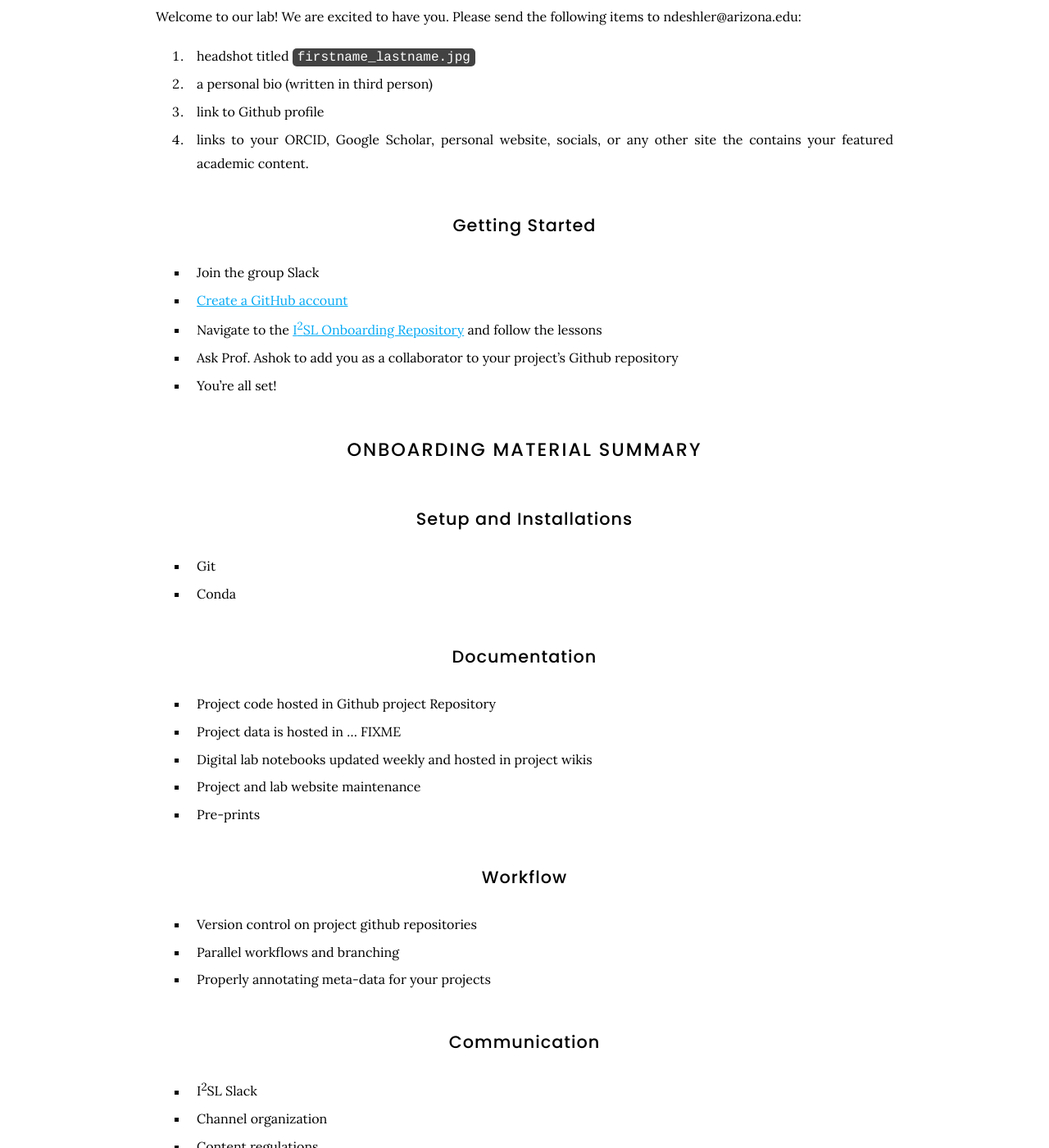
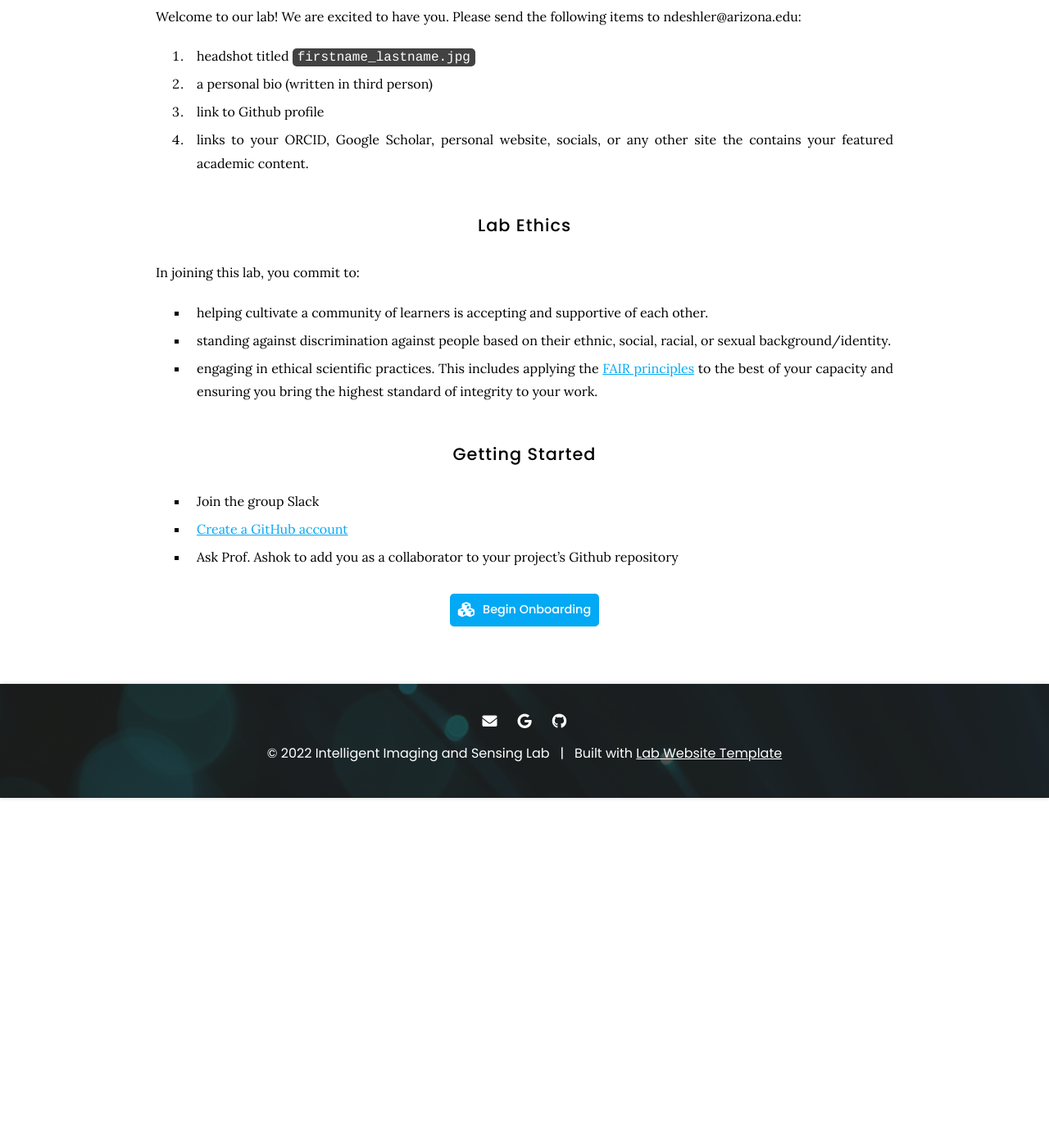
Before and after one commit to I2SL/I2SL-Website, a Jekyll site: the page built from onboarding/index.md, in a window 1280 px wide and 1400 px high, scrolled down 571 px. Shown: the whole window at 82% size. Built offline with Jekyll 4.4.1, drawn with Linux system fonts in a browser that asks for light colours; after the commit the page ends 1544 px from its top, so only the background shows below that.

Commit message:
updated onboarding page

```diff
--- a/onboarding/index.md
+++ b/onboarding/index.md
@@ -18,38 +18,27 @@ Welcome to our lab! We are excited to have you. Please send the following items
   3. link to Github profile
   4. links to your ORCID, Google Scholar, personal website, socials, or any other site the contains your featured academic content.
 
-## Getting Started
-- Join the group Slack
-- [Create a GitHub account](https://github.com)
-- Navigate to the [I<sup>2</sup>SL Onboarding Repository](https://github.com/ashokamit/Onboarding) and follow the lessons
-- Ask Prof. Ashok to add you as a collaborator to your project's Github repository
-- You're all set!
 
-# Onboarding Material Summary
-
-## Setup and Installations
-- Git
-- Conda
-
-## Documentation
-- Project code hosted in Github project Repository
-- Project data is hosted in ... FIXME
-- Digital lab notebooks updated weekly and hosted in project wikis
-- Project and lab website maintenance
-- Pre-prints
-
-## Workflow
-- Version control on project github repositories
-- Parallel workflows and branching
-- Properly annotating meta-data for your projects
-
-## Communication
-- I<sup>2</sup>SL Slack
-- Channel organization
-- Content regulations
 
 ## Lab Ethics
 In joining this lab, you commit to:
 - helping cultivate a community of learners is accepting and supportive of each other.
 - standing against discrimination against people based on their ethnic, social, racial, or sexual background/identity.
 - engaging in ethical scientific practices. This includes applying the [FAIR principles](https://www.go-fair.org/fair-principles/) to the best of your capacity and ensuring you bring the highest standard of integrity to your work.
+
+
+## Getting Started
+- Join the group Slack
+- [Create a GitHub account](https://github.com)
+- Ask Prof. Ashok to add you as a collaborator to your project's Github repository
+
+
+{%
+  include link.html
+  type="github"
+  icon="fas fa-cubes"
+  text="Begin Onboarding"
+  link="I2SL/Onboarding"
+  style="button"
+%}
+{:.center}
```
Also changed, not shown: index.md (+2 -2 lines).
